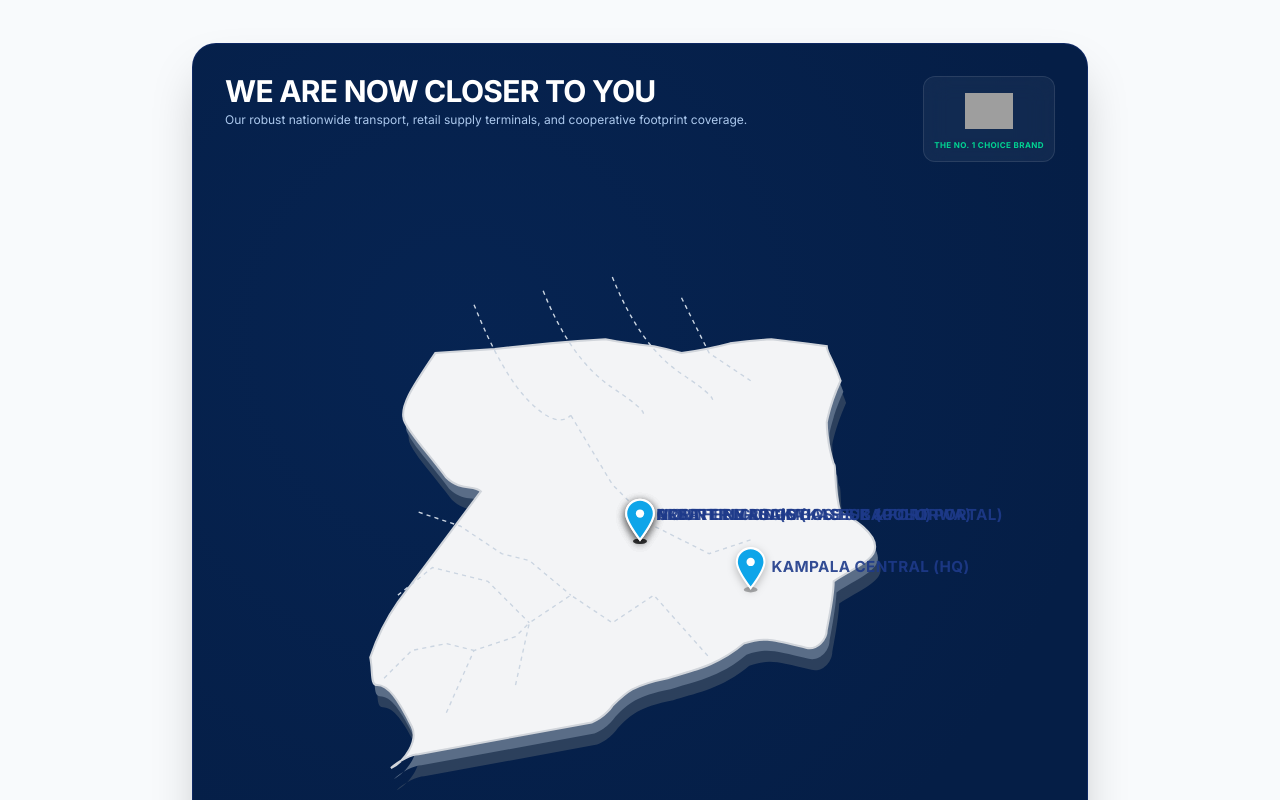
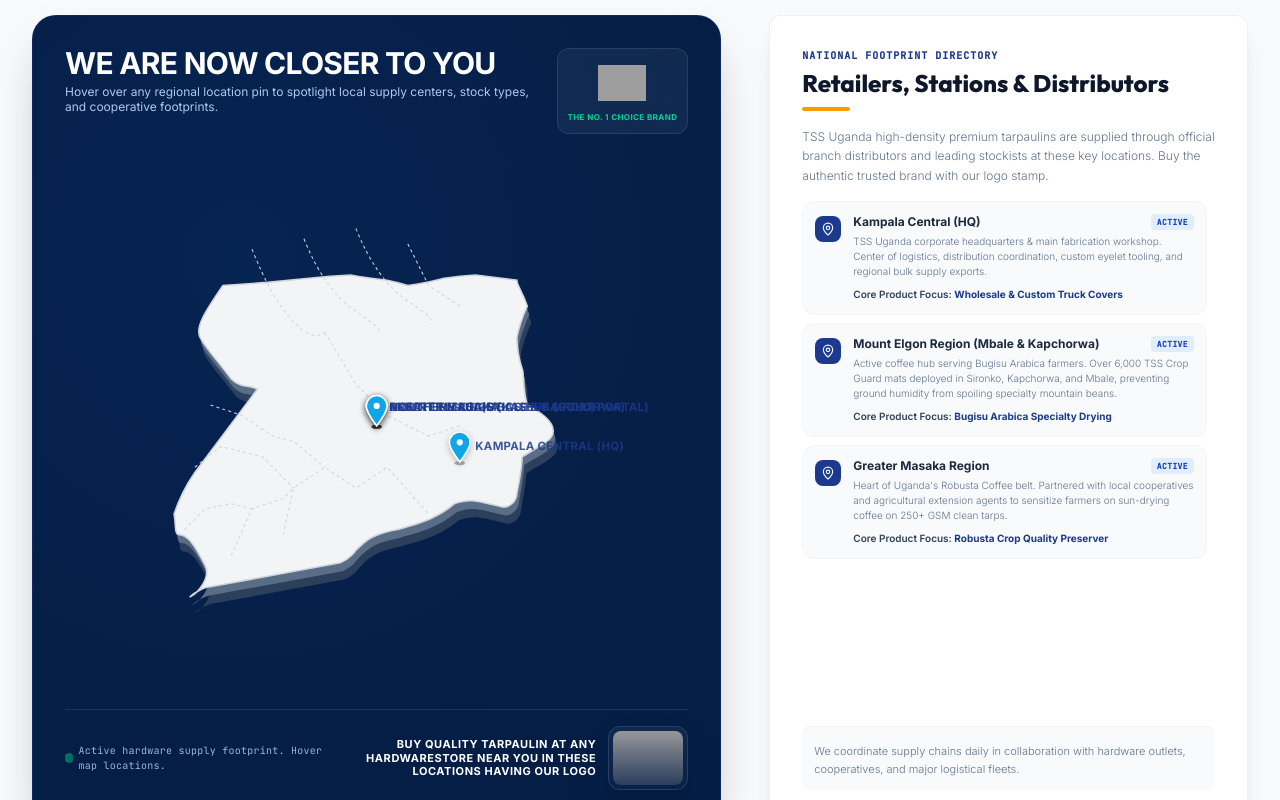
Before and after one commit to bassajjaabdulkarim/TSS-UGANDA-, a React (Vite) app: page / in a window 1280 px wide. Shown: the part 8220-9020 px from the top of the page. Built offline with nearby package versions, Linux system fonts and the light colour scheme; grey boxes are pictures that could not be loaded.

Commit message:
Add files via upload

```diff
--- a/src/components/RegionalImpactHub.tsx
+++ b/src/components/RegionalImpactHub.tsx
@@ -3,12 +3,15 @@
  * SPDX-License-Identifier: Apache-2.0
  */
 
-import React from 'react';
+import React, { useState } from 'react';
 import { REGIONAL_IMPACT, SOCIAL_BENEFITS } from '../data';
 import { RegionalImpactData } from '../types';
 import { TrendingUp, Users, MapPin, Building, Globe2, Sparkles, CheckCircle } from 'lucide-react';
+import { motion, AnimatePresence } from 'motion/react';
 
 export default function RegionalImpactHub() {
+  const [hoveredRegionName, setHoveredRegionName] = useState<string | null>(null);
+
   // Coordinate mapping for locations inside the 600 x 500 SVG canvas coordinate system
   const svgCoords: Record<string, { x: number; y: number; textX: number; textY: number; align: "start" | "end" | "middle" }> = {
     "Kampala Central (HQ)": { x: 380, y: 285, textX: 15, textY: 2, align: "start" },
@@ -30,21 +33,21 @@
         <div className="text-center max-w-3xl mx-auto mb-16">
           <div className="inline-flex items-center gap-1.5 px-3.5 py-1.5 bg-amber-50 text-amber-900 border border-amber-200/50 rounded-full text-xs font-bold tracking-wider uppercase mb-4">
             <Globe2 className="w-3.5 h-3.5 text-amber-500" />
-            <span>Regional Footprint & Retail Network</span>
+            <span>Regional Footprint & Wholesale Network</span>
           </div>
-          <h2 className="text-3xl sm:text-4xl font-extrabold tracking-tight font-display text-slate-900 leading-tight">
+          <h2 className="text-3xl sm:text-4xl font-extrabold tracking-tight font-display text-slate-900 leading-tight animate-fade-in animate-duration-500">
             Strengthening Value Chains, Transforming Livelihoods
           </h2>
           <p className="mt-4 text-base sm:text-lg text-slate-600 font-light">
-            TSS Uganda is actively transitionary. We turn tarpaulin distribution into pathways for increased household incomes, youth employment, and robust agricultural output in Uganda and neighboring regions.
+            TSS Uganda is expanding distribution to remote areas ,were ensuring inclusivity & Access for small holder farmers.
           </p>
         </div>
 
-        {/* Dynamic Static map centered showcase */}
-        <div className="max-w-4xl mx-auto mb-20">
+        {/* Dynamic Interactive map and details board */}
+        <div className="grid grid-cols-1 lg:grid-cols-12 gap-8 lg:gap-12 items-stretch mb-20">
 
-          {/* Static Uganda SVG Map Visualization matching the uploaded design */}
-          <div className="bg-[#051E46] relative rounded-3xl p-6 sm:p-8 shadow-2xl overflow-hidden flex flex-col justify-between border border-blue-900/40 select-none min-h-[500px] sm:min-h-[580px] w-full">
+          {/* Left Column: Interactive Uganda SVG Map Visualization matching the uploaded design */}
+          <div className="lg:col-span-7 bg-[#051E46] relative rounded-3xl p-6 sm:p-8 shadow-2xl overflow-hidden flex flex-col justify-between border border-blue-900/40 select-none min-h-[500px] sm:min-h-[580px]">
             {/* Ambient map background texture */}
             <div className="absolute inset-0 bg-[radial-gradient(circle_at_30%_30%,#09316d,transparent_70%)] opacity-30 pointer-events-none" />
 
@@ -54,7 +57,7 @@
                   WE ARE NOW CLOSER TO YOU
                 </h3>
                 <p className="text-[10px] sm:text-xs text-blue-200 mt-1.5 opacity-90 leading-tight">
-                  Our robust nationwide transport, retail supply terminals, and cooperative footprint coverage.
+                  Hover over any regional location pin to spotlight local supply centers, stock types, and cooperative footprints.
                 </p>
               </div>
 
@@ -95,14 +98,25 @@
 
                 {/* Map Pins overlay dynamically */}
                 {REGIONAL_IMPACT.map((loc, idx) => {
+                  const isHovered = hoveredRegionName === loc.regionName;
                   const coords = svgCoords[loc.regionName] || { x: 300, y: 250, textX: 12, textY: 0, align: "start" as const };
                   const truncatedName = loc.regionName.replace(" Region", "").replace(" District", "").toUpperCase();
 
                   return (
                     <g
                       key={idx}
-                      className="select-none pointer-events-none"
+                      onMouseEnter={() => setHoveredRegionName(loc.regionName)}
+                      onMouseLeave={() => setHoveredRegionName(null)}
+                      className="cursor-pointer group"
                     >
+                      {/* Gentle pulse shadow for all pins */}
+                      <circle cx={coords.x} cy={coords.y - 19} r="6" fill="#38BDF8" className="animate-pulse" opacity="0.3" />
+
+                      {/* Ripple/Ring on active hover spotlight */}
+                      {isHovered && (
+                        <circle cx={coords.x} cy={coords.y - 18} r="16" fill="#F59E0B" opacity="0.25" className="animate-ping" />
+                      )}
+
                       {/* Small anchor pin drop shadow */}
                       <ellipse cx={coords.x} cy={coords.y + 1} rx="5" ry="2" fill="#000" opacity="0.3" />
 
@@ -110,9 +124,10 @@
                       <path
                         d="M 0 0 C -6 -8 -10 -14 -10 -19 C -10 -25 -5 -29 0 -29 C 5 -29 10 -25 10 -19 C 10 -14 6 -8 0 0 Z"
                         transform={`translate(${coords.x}, ${coords.y})`}
-                        fill="#0EA5E9"
+                        fill={isHovered ? "#F59E0B" : "#0EA5E9"}
                         stroke="white"
                         strokeWidth="1.5"
+                        className="transition-colors duration-200"
                         style={{ filter: "drop-shadow(0 2px 3px rgba(0,0,0,0.25))" }}
                       />
 
@@ -123,9 +138,11 @@
                       <text
                         x={coords.x + coords.textX}
                         y={coords.y + coords.textY - 14}
-                        fill="#1E3A8A"
+                        fill={isHovered ? "#F59E0B" : "#1E3A8A"}
                         textAnchor={coords.align}
-                        className="font-sans font-black select-none text-[10px] sm:text-[11px] uppercase tracking-wide opacity-90"
+                        className={`font-sans font-black select-none text-[10px] sm:text-[11px] uppercase tracking-wide transition-all duration-300 ${
+                          isHovered ? "drop-shadow-[0_1px_4px_rgba(245,158,11,0.4)]" : "opacity-85"
+                        }`}
                       >
                         {truncatedName}
                       </text>
@@ -140,7 +157,7 @@
             <div className="relative z-10 flex flex-col md:flex-row items-end sm:items-center justify-between gap-4 mt-2 pt-4 border-t border-white/10">
               <div className="text-[10px] text-blue-200/80 font-mono tracking-wide flex items-center gap-1.5">
                 <span className="inline-block w-2.5 h-2.5 rounded-full bg-emerald-500 animate-pulse"></span>
-                <span>Official regional distribution network coverage.</span>
+                <span>Active hardware supply footprint. Hover map locations.</span>
               </div>
 
               <div className="flex items-center gap-3 max-w-[340px] text-right ml-auto self-end">
@@ -157,6 +174,70 @@
                   />
                 </div>
               </div>
+            </div>
+          </div>
+
+          {/* Right Column: Node Details & Metrics */}
+          <div className="lg:col-span-5 bg-white border border-slate-200/60 p-6 sm:p-8 rounded-xl shadow-xl flex flex-col justify-between">
+            <div className="space-y-4">
+              <div>
+                <div className="text-[10px] text-blue-900 font-mono tracking-widest uppercase font-black mb-1">National Footprint Directory</div>
+                <h4 className="text-xl sm:text-2xl font-display font-extrabold text-slate-900">
+                  Retailers, Stations & Distributors
+                </h4>
+                <div className="h-1 w-12 bg-amber-500 mt-2 rounded"></div>
+              </div>
+
+              <p className="text-xs text-slate-500 font-light leading-relaxed">
+                TSS Uganda high-density premium tarpaulins are supplied through official branch distributors and leading stockists at these key locations. Buy the authentic trusted brand with our logo stamp.
+              </p>
+
+              {/* Directory Listing of all 9 Regions with smooth hover spotlights */}
+              <div className="space-y-2 max-h-[360px] overflow-y-auto pr-2 scrollbar-thin scrollbar-thumb-slate-200 scrollbar-track-transparent">
+                {REGIONAL_IMPACT.map((loc, idx) => {
+                  const isHovered = hoveredRegionName === loc.regionName;
+                  return (
+                    <div
+                      key={idx}
+                      onMouseEnter={() => setHoveredRegionName(loc.regionName)}
+                      onMouseLeave={() => setHoveredRegionName(null)}
+                      className={`p-3 border rounded-xl transition-all duration-200 flex items-start gap-3 cursor-default ${
+                        isHovered
+                          ? "bg-amber-50/70 border-amber-300 shadow-sm shadow-amber-100/50"
+                          : "bg-slate-50 border-slate-100 hover:bg-slate-100/70 hover:border-slate-200"
+                      }`}
+                    >
+                      <div className={`p-1.5 rounded-lg shrink-0 mt-0.5 transition-colors duration-200 ${
+                        isHovered ? "bg-amber-500 text-white" : "bg-blue-900 text-blue-50"
+                      }`}>
+                        <MapPin className="w-3.5 h-3.5" />
+                      </div>
+                      <div className="flex-1">
+                        <div className="flex items-center justify-between">
+                          <span className={`text-xs font-extrabold transition-colors duration-200 ${
+                            isHovered ? "text-amber-950" : "text-slate-800"
+                          }`}>{loc.regionName}</span>
+                          <span className="text-[8px] font-mono bg-blue-100/80 text-blue-800 px-1.5 py-0.5 rounded font-bold tracking-wider uppercase">
+                            Active
+                          </span>
+                        </div>
+                        <p className="text-[10px] text-slate-500 font-light leading-normal mt-1">
+                          {loc.details}
+                        </p>
+                        <div className="mt-2 flex items-center justify-between text-[10px]">
+                          <span className="font-semibold text-slate-700">
+                            Core Product Focus: <span className="font-extrabold text-blue-900">{loc.keyCommodity}</span>
+                          </span>
+                        </div>
+                      </div>
+                    </div>
+                  );
+                })}
+              </div>
+            </div>
+
+            <div className="pt-4 border-t border-slate-100 mt-4 bg-slate-50 p-3 rounded-lg text-[11px] leading-relaxed text-slate-500 font-light">
+              We coordinate supply chains daily in collaboration with hardware outlets, cooperatives, and major logistical fleets.
             </div>
           </div>
 
```
